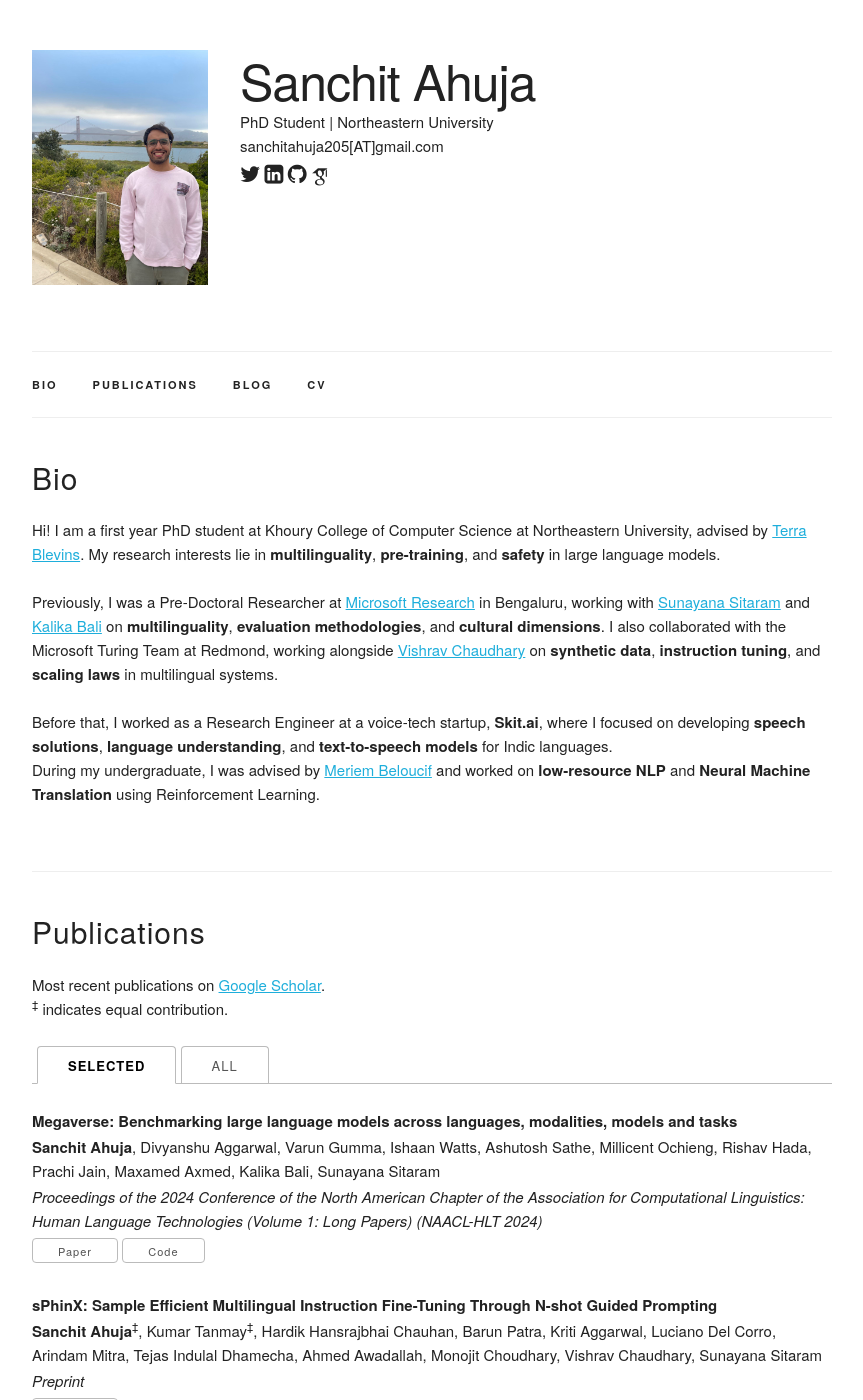
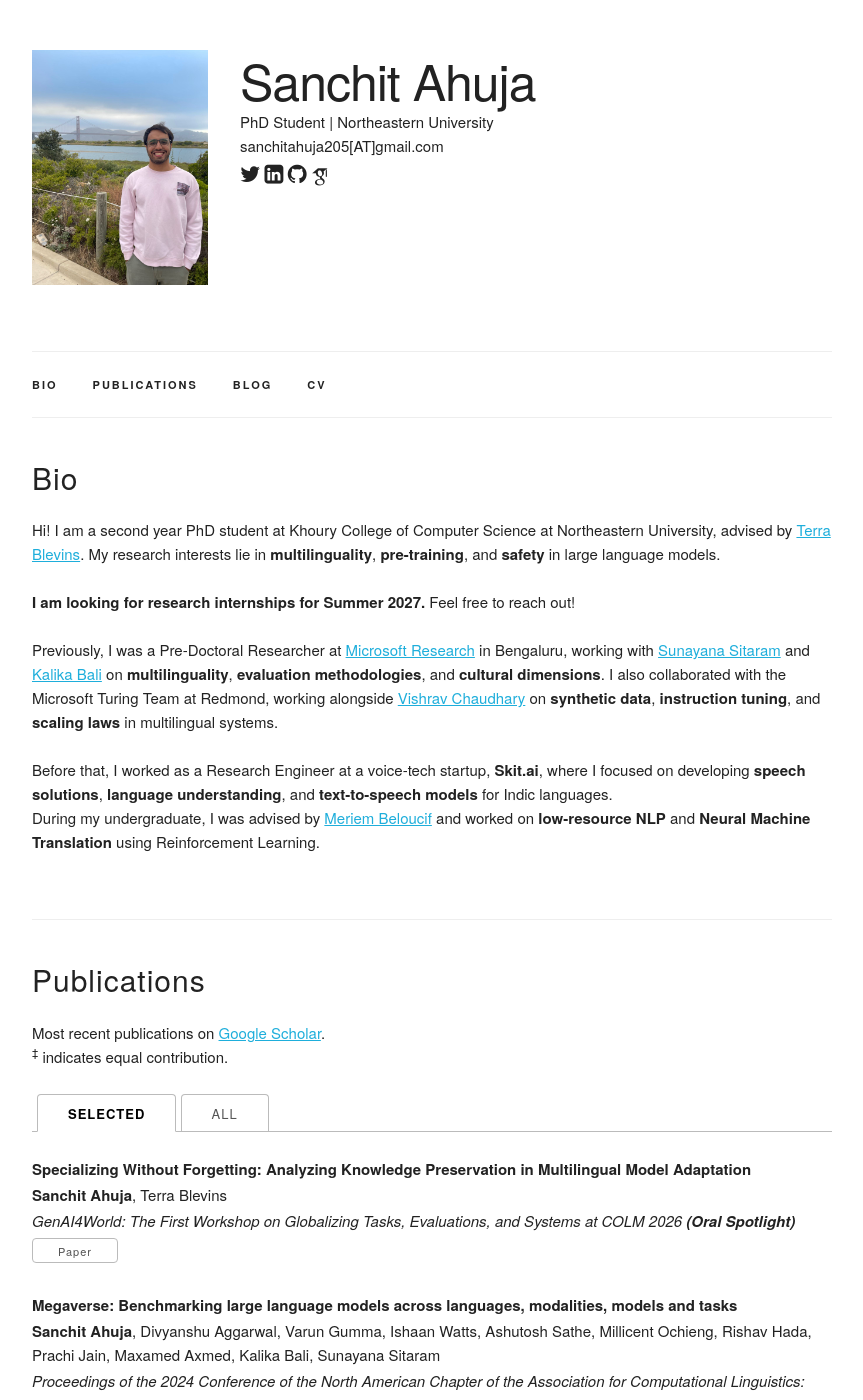
Before and after one commit to sanchit-ahuja/sanchit-ahuja.github.io, a Jekyll site: the page built from index.html, in a window 1280 px wide and 1400 px high. Shown: the whole window, without its empty margins (208-1071 px from the left). Built offline with Jekyll 4.4.1, drawn with Linux system fonts in a browser that asks for light colours; some web fonts are replaced.

Commit message:
Add GenAI4World @ COLM 2026 oral spotlight paper; note Summer 2027 internship search
Co-Authored-By: Claude Opus 5.5 <noreply@anthropic.com>
Claude-Session: https://claude.ai/code/session_01VSyQfuFdNLnhN2FGDMoAAR

```diff
--- a/_data/publications.yaml
+++ b/_data/publications.yaml
@@ -1,4 +1,10 @@
 papers:
+  - title: "Specializing Without Forgetting: Analyzing Knowledge Preservation in Multilingual Model Adaptation"
+    authors: "<b>Sanchit Ahuja</b>, Terra Blevins"
+    venue: "GenAI4World: The First Workshop on Globalizing Tasks, Evaluations, and Systems at COLM 2026 <b>(Oral Spotlight)</b>"
+    paper_pdf: "https://arxiv.org/abs/2606.00284"
+    selected: y
+
   - title: "Megaverse: Benchmarking large language models across languages, modalities, models and tasks"
     authors: "<b>Sanchit Ahuja</b>, Divyanshu Aggarwal, Varun Gumma, Ishaan Watts, Ashutosh Sathe, Millicent Ochieng, Rishav Hada, Prachi Jain, Maxamed Axmed, Kalika Bali, Sunayana Sitaram"
     venue: "Proceedings of the 2024 Conference of the North American Chapter of the Association for Computational Linguistics: Human Language Technologies (Volume 1: Long Papers) (NAACL-HLT 2024)"
--- a/index.html
+++ b/index.html
@@ -6,7 +6,10 @@ title: Home
 <div class="docs-section" id="bio">
   <h4>Bio</h4>
   <p>
-    Hi! I am a first year PhD student at Khoury College of Computer Science at Northeastern University, advised by <a href="https://blvns.github.io/" target="_blank">Terra Blevins</a>. My research interests lie in <b>multilinguality</b>, <b>pre-training</b>, and <b>safety</b> in large language models.
+    Hi! I am a second year PhD student at Khoury College of Computer Science at Northeastern University, advised by <a href="https://blvns.github.io/" target="_blank">Terra Blevins</a>. My research interests lie in <b>multilinguality</b>, <b>pre-training</b>, and <b>safety</b> in large language models.
+    <br>
+    <br>
+    <b>I am looking for research internships for Summer 2027.</b> Feel free to reach out!
     <br>
     <br>
 Previously, I was a Pre-Doctoral Researcher at <a href="https://www.microsoft.com/en-us/research/lab/microsoft-research-india/" target="_blank">Microsoft Research</a> in Bengaluru, working with <a href="https://www.microsoft.com/en-us/research/people/sunayana/" target="_blank">Sunayana Sitaram</a> and <a href="https://www.microsoft.com/en-us/research/people/kalikab/" target="_blank">Kalika Bali</a> on <b>multilinguality</b>, <b>evaluation methodologies</b>, and <b>cultural dimensions</b>. I also collaborated with the Microsoft Turing Team at Redmond, working alongside <a href="https://scholar.google.com/citations?user=CXlp-fcAAAAJ&hl=en&oi=ao" target="_blank">Vishrav Chaudhary</a> on <b>synthetic data</b>, <b>instruction tuning</b>, and <b>scaling laws</b> in multilingual systems.
```
